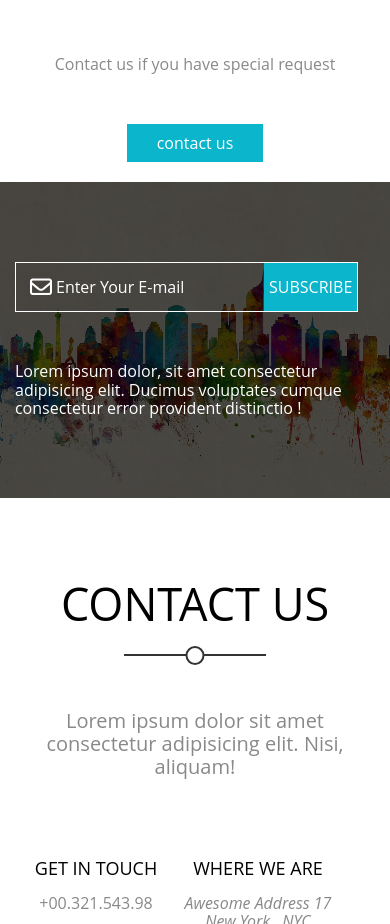
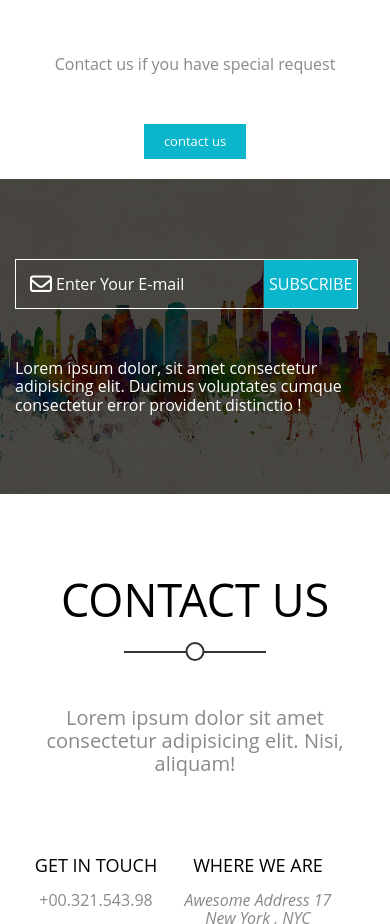
Before and after one commit to MohammedBassiouny/kasper2024-templete-two, a plain HTML site: page index.html in a window 390 px wide. Shown: the part 10940-11864 px from the top of the page. Drawn offline with Linux system fonts and the light colour scheme.

Commit message:
Update style.css

```diff
--- a/css/style.css
+++ b/css/style.css
@@ -963,6 +963,13 @@ main .right{
     color: white;
 }
 
+@media(max-width:767px){
+    .pricing .contact-link{
+        padding: 10px 20px;
+        font-size: 13px;
+    }
+}
+
 /* End pricing */
 
 /* start subscribe */
```
